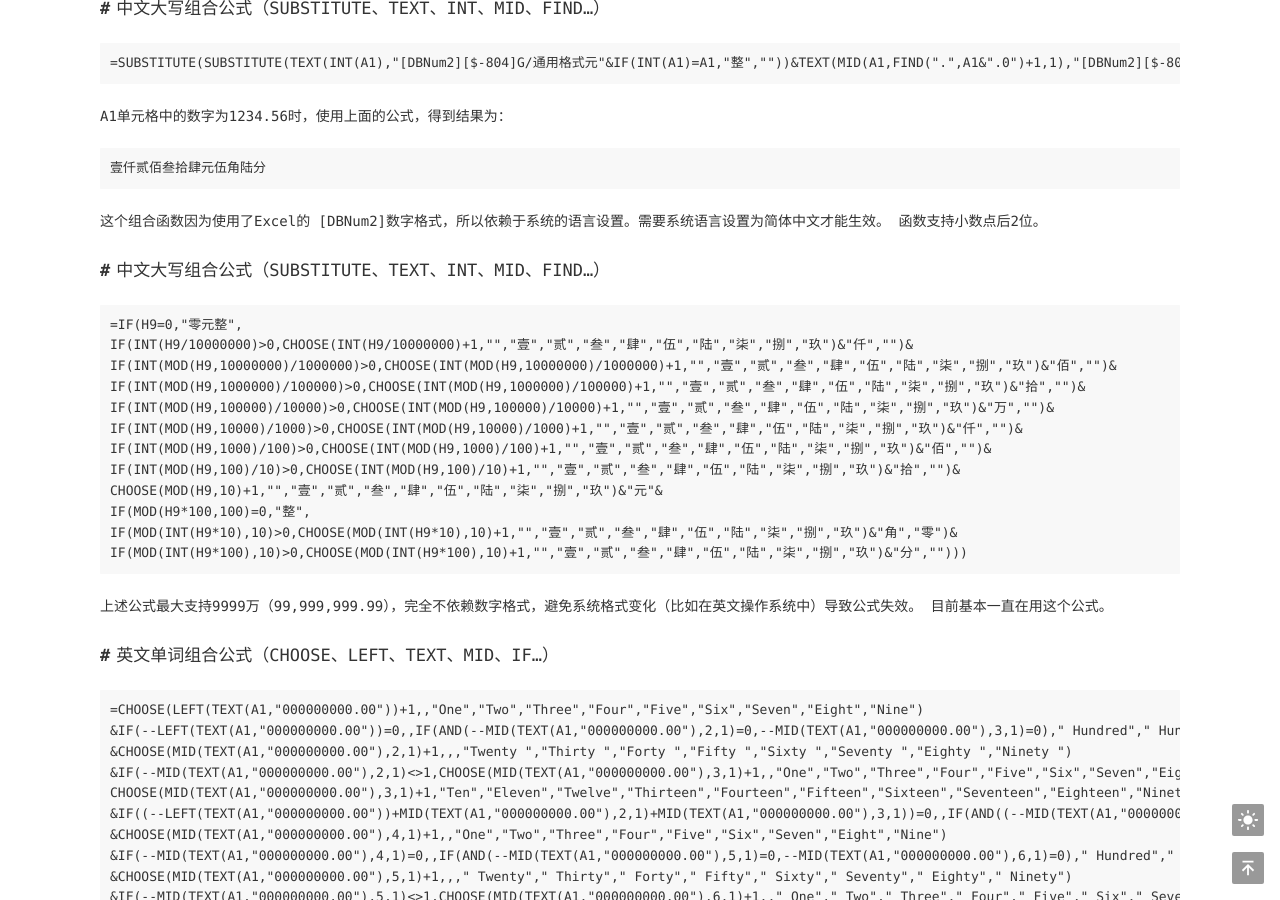
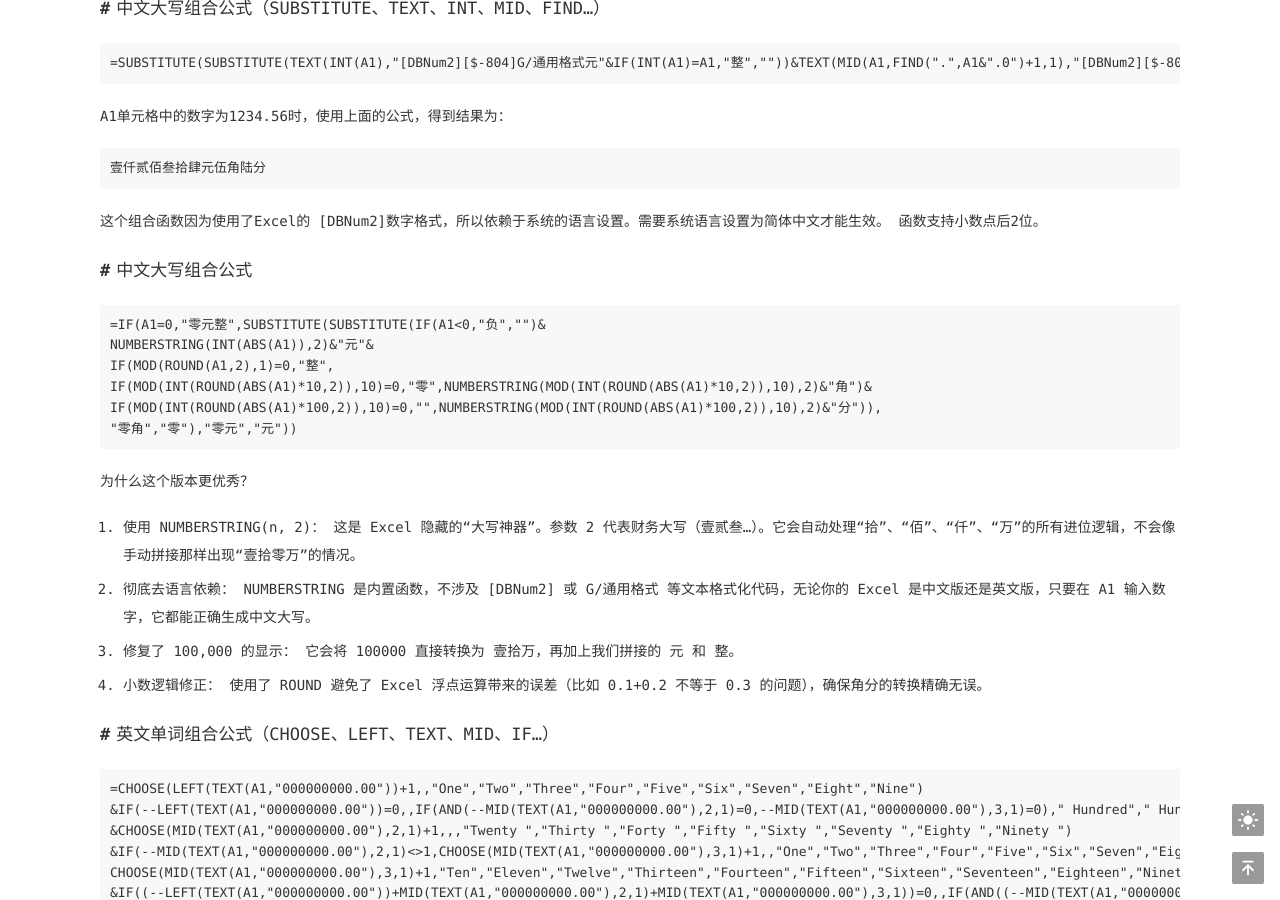
Before and after one commit to nksmiles/nksmiles.github.io, a Jekyll site: the page built from _posts/2024-10-03-Excel-formula-to-convert-numbers-to-Chinese-characters.md, in a window 1280 px wide and 900 px high, scrolled down 720 px. Built offline with Jekyll 4.4.1, drawn with Linux system fonts in a browser that asks for light colours; comment, search, counter and statistics services are not loaded.

Commit message:
Update 2024-10-03-Excel-formula-to-convert-numbers-to-Chinese-characters.md

````diff
--- a/_posts/2024-10-03-Excel-formula-to-convert-numbers-to-Chinese-characters.md
+++ b/_posts/2024-10-03-Excel-formula-to-convert-numbers-to-Chinese-characters.md
@@ -42,24 +42,28 @@ A1单元格中的数字为1234.56时，使用上面的公式，得到结果为
 函数支持小数点后2位。
 
 
-## 中文大写组合公式（SUBSTITUTE、TEXT、INT、MID、FIND...）
+## 中文大写组合公式
 ```
-=IF(H9=0,"零元整",
-IF(INT(H9/10000000)>0,CHOOSE(INT(H9/10000000)+1,"","壹","贰","叁","肆","伍","陆","柒","捌","玖")&"仟","")&
-IF(INT(MOD(H9,10000000)/1000000)>0,CHOOSE(INT(MOD(H9,10000000)/1000000)+1,"","壹","贰","叁","肆","伍","陆","柒","捌","玖")&"佰","")&
-IF(INT(MOD(H9,1000000)/100000)>0,CHOOSE(INT(MOD(H9,1000000)/100000)+1,"","壹","贰","叁","肆","伍","陆","柒","捌","玖")&"拾","")&
-IF(INT(MOD(H9,100000)/10000)>0,CHOOSE(INT(MOD(H9,100000)/10000)+1,"","壹","贰","叁","肆","伍","陆","柒","捌","玖")&"万","")&
-IF(INT(MOD(H9,10000)/1000)>0,CHOOSE(INT(MOD(H9,10000)/1000)+1,"","壹","贰","叁","肆","伍","陆","柒","捌","玖")&"仟","")&
-IF(INT(MOD(H9,1000)/100)>0,CHOOSE(INT(MOD(H9,1000)/100)+1,"","壹","贰","叁","肆","伍","陆","柒","捌","玖")&"佰","")&
-IF(INT(MOD(H9,100)/10)>0,CHOOSE(INT(MOD(H9,100)/10)+1,"","壹","贰","叁","肆","伍","陆","柒","捌","玖")&"拾","")&
-CHOOSE(MOD(H9,10)+1,"","壹","贰","叁","肆","伍","陆","柒","捌","玖")&"元"&
-IF(MOD(H9*100,100)=0,"整",
-IF(MOD(INT(H9*10),10)>0,CHOOSE(MOD(INT(H9*10),10)+1,"","壹","贰","叁","肆","伍","陆","柒","捌","玖")&"角","零")&
-IF(MOD(INT(H9*100),10)>0,CHOOSE(MOD(INT(H9*100),10)+1,"","壹","贰","叁","肆","伍","陆","柒","捌","玖")&"分","")))
+=IF(A1=0,"零元整",SUBSTITUTE(SUBSTITUTE(IF(A1<0,"负","")&
+NUMBERSTRING(INT(ABS(A1)),2)&"元"&
+IF(MOD(ROUND(A1,2),1)=0,"整",
+IF(MOD(INT(ROUND(ABS(A1)*10,2)),10)=0,"零",NUMBERSTRING(MOD(INT(ROUND(ABS(A1)*10,2)),10),2)&"角")&
+IF(MOD(INT(ROUND(ABS(A1)*100,2)),10)=0,"",NUMBERSTRING(MOD(INT(ROUND(ABS(A1)*100,2)),10),2)&"分")),
+"零角","零"),"零元","元"))
 ```
 
-上述公式最大支持9999万（99,999,999.99），完全不依赖数字格式，避免系统格式变化（比如在英文操作系统中）导致公式失效。
-目前基本一直在用这个公式。
+为什么这个版本更优秀？
+1. 使用 NUMBERSTRING(n, 2)：
+这是 Excel 隐藏的“大写神器”。参数 2 代表财务大写（壹贰叁...）。它会自动处理“拾”、“佰”、“仟”、“万”的所有进位逻辑，不会像手动拼接那样出现“壹拾零万”的情况。
+
+2. 彻底去语言依赖：
+NUMBERSTRING 是内置函数，不涉及 [DBNum2] 或 G/通用格式 等文本格式化代码，无论你的 Excel 是中文版还是英文版，只要在 A1 输入数字，它都能正确生成中文大写。
+
+3. 修复了 100,000 的显示：
+它会将 100000 直接转换为 壹拾万，再加上我们拼接的 元 和 整。
+
+4. 小数逻辑修正：
+使用了 ROUND 避免了 Excel 浮点运算带来的误差（比如 0.1+0.2 不等于 0.3 的问题），确保角分的转换精确无误。
 
 
 ## 英文单词组合公式（CHOOSE、LEFT、TEXT、MID、IF...）
````
